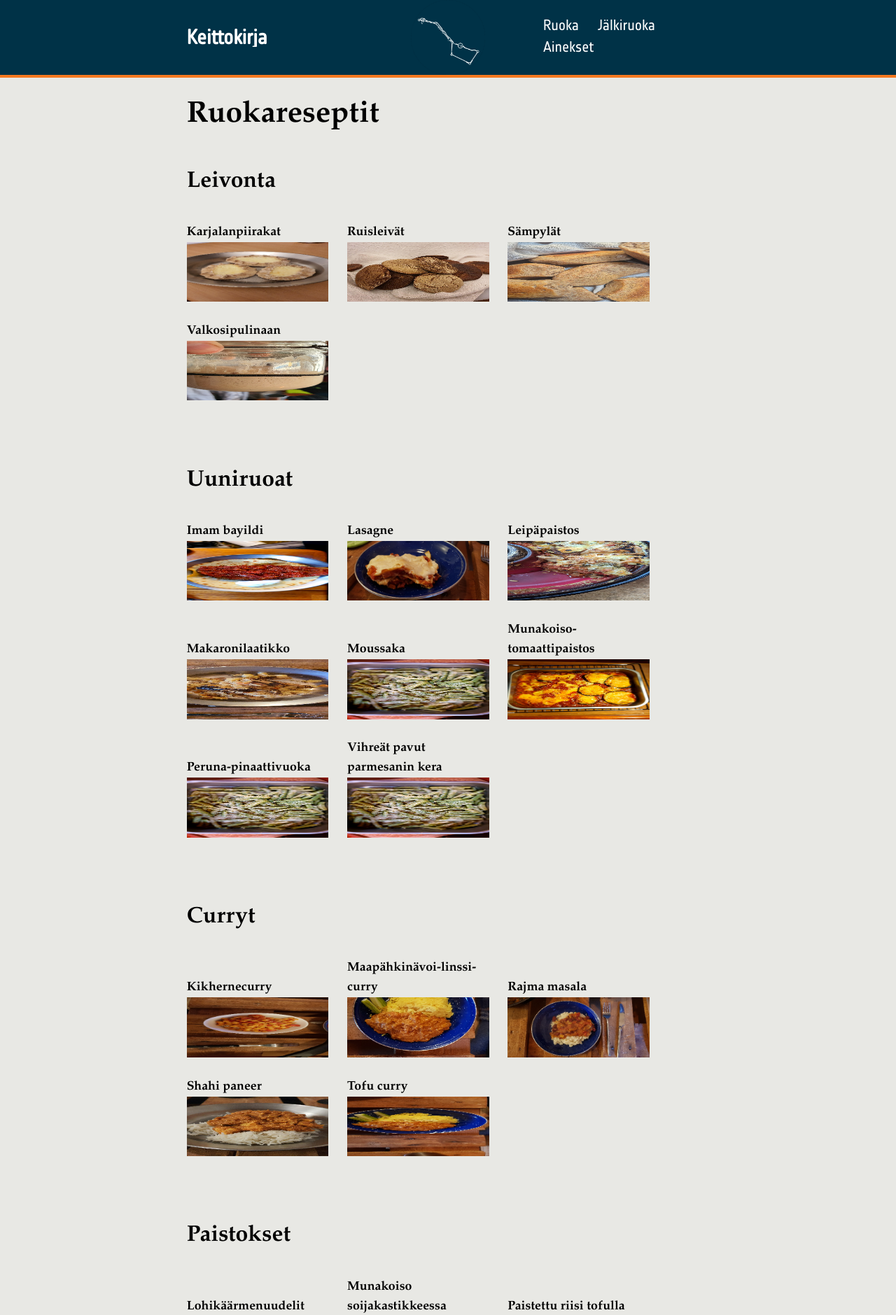
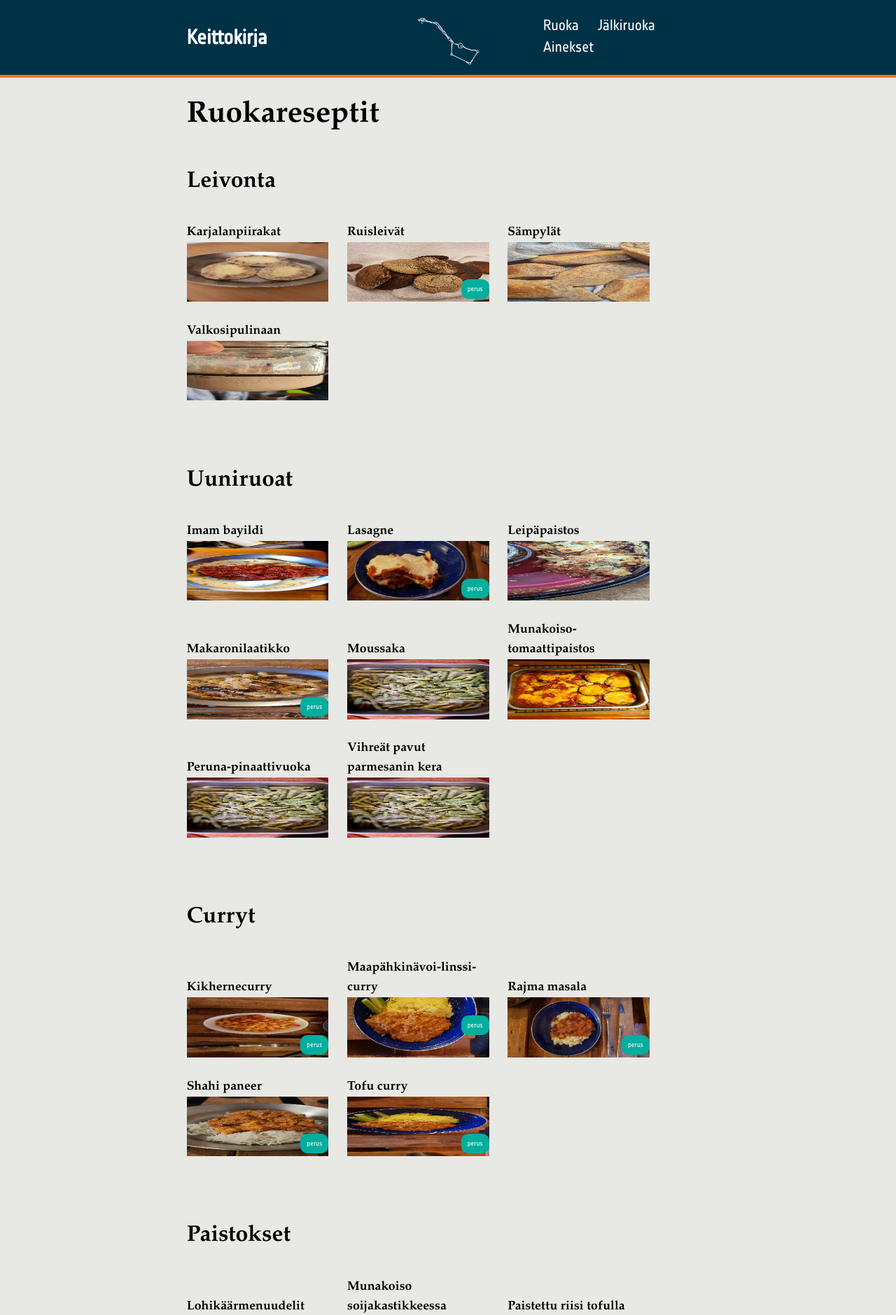
Before and after one commit to meri-imperiumi/cookbook, a Jekyll site: the page built from food/index.html, in a window 1280 px wide. Shown: the top 1879 px of the page at 70% size. Built offline with Jekyll 4.4.1, drawn with Linux system fonts in a browser that asks for light colours; some of the changed text lies outside the part shown.

Commit message:
Show tags for staples

```diff
--- a/_includes/recipe_card.html
+++ b/_includes/recipe_card.html
@@ -5,4 +5,12 @@
                     <img src="{{ recipe.cover }}" alt="{{ recipe.title }}">
                 {% endif %}
             </a>
+            <div class="tag-pills">
+                {% if recipe.tags contains 'staples' %}
+                <span>perus</span>
+                {% endif %}
+                {% if recipe.tags contains 'storm' %}
+                <span>myrsky</span>
+                {% endif %}
+            </div>
         </li>
--- a/style/default.css
+++ b/style/default.css
@@ -144,6 +144,7 @@ main ul.cards li {
     margin-right: 1em;
     margin-bottom: 1em;
     list-style: none;
+    position: relative;
 }
 main ul.cards li a {
     text-decoration: none;
@@ -194,6 +195,26 @@ body.recipe .task-list-item input {
 main table th, main table td {
     text-align: left;
 }
+main .tag-pills {
+    position: absolute;
+    bottom: -4ch;
+    right: 0px;
+}
+main .tag-pills > * {
+    display: inline-block;
+    width: 40px;
+    background-color: #00ae9d;
+    color: #ffffff;
+    font-family: NotesESA, -apple-system, BlinkMacSystemFont, "Segoe UI", Roboto, Oxygen-Sans, Ubuntu, Cantarell, "Helvetica Neue", Helvetica, Arial, sans-serif;
+    font-size: 10px;
+    text-align: center;
+    vertical-align: middle;
+    margin-left: 6px;
+    padding: 0px;
+    border-radius: 10px;
+    overflow: hidden;
+    text-transform: lowercase;
+}
 main hr {
     height: 80px;
     background-image: url('./boat.png');
```
